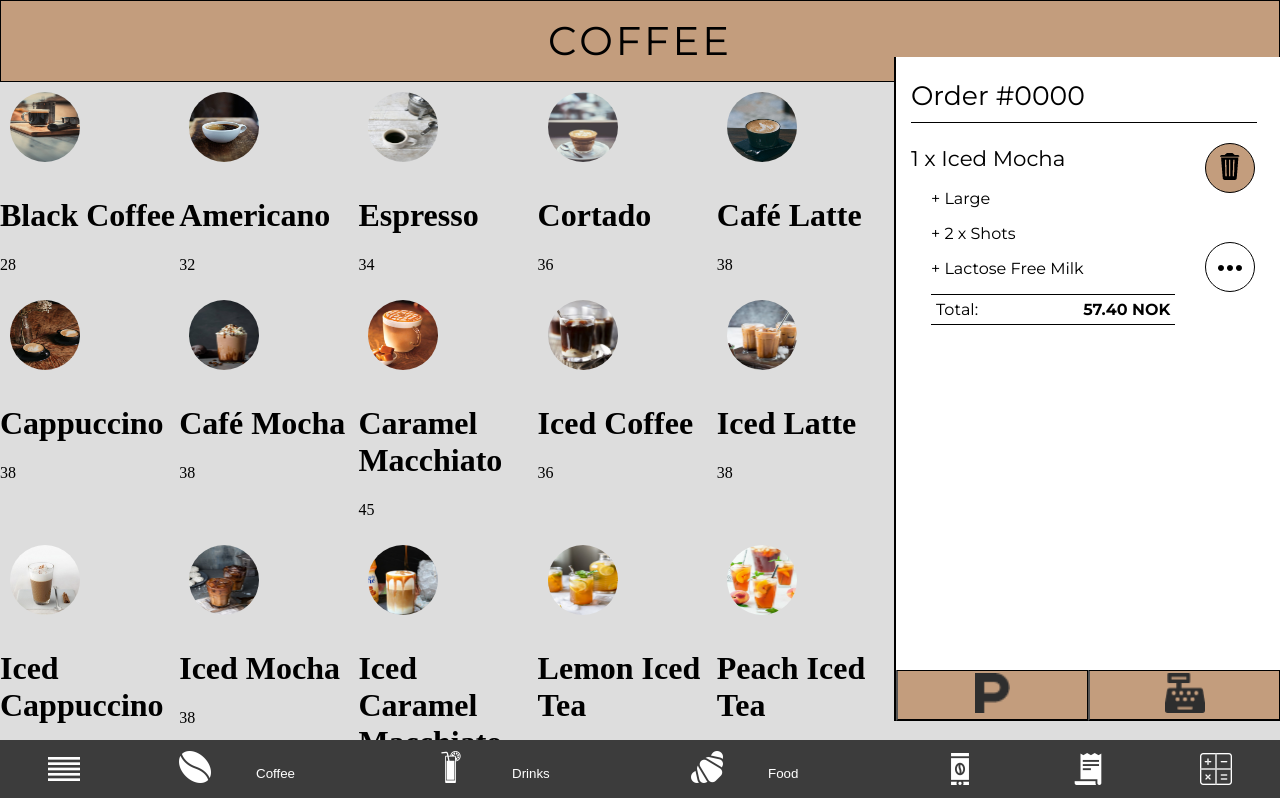
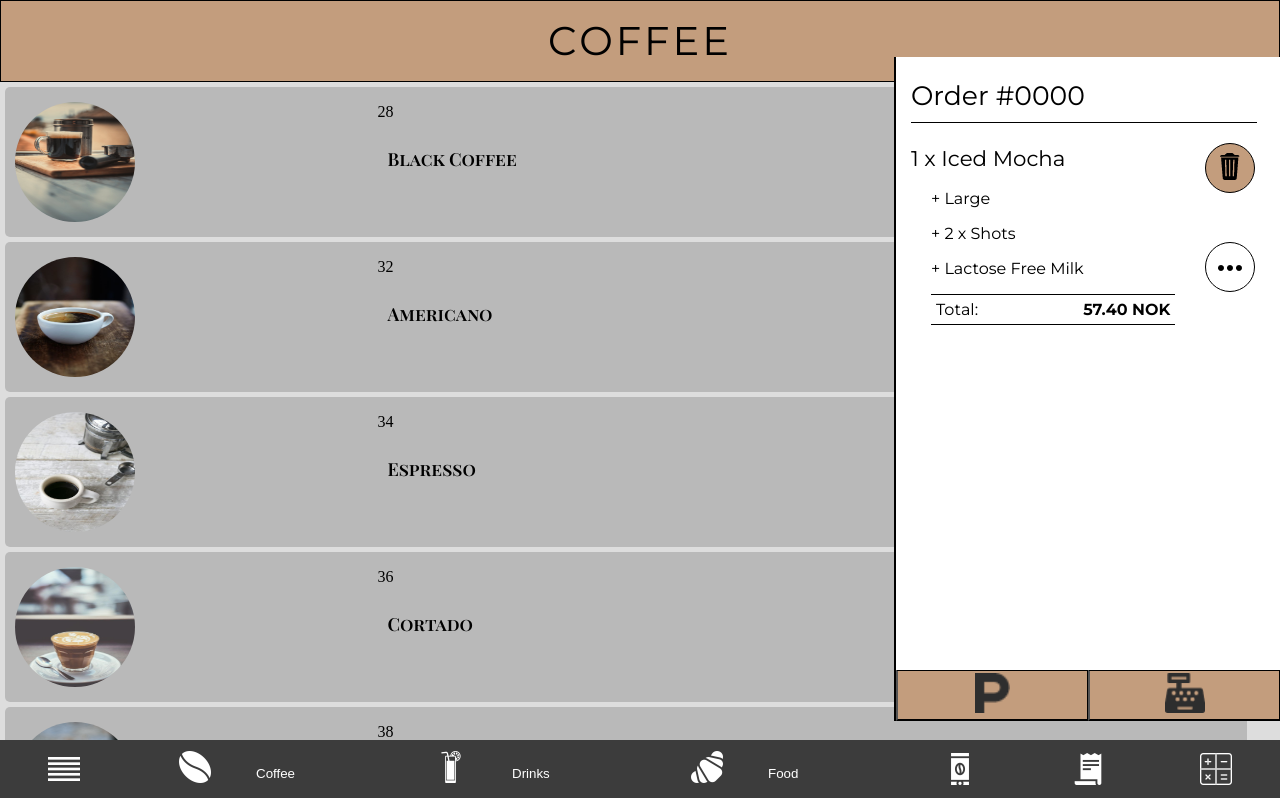
Before and after one commit to joakimgus/DS3801_Grensesnitt_Eksamen, a React (Create React App) app in the folder eksamen/: page / in a window 1280 px wide. Shown: the top 798 px of the page. Built offline with nearby package versions, Linux system fonts and the light colour scheme.

Commit message:
more works

```diff
--- a/eksamen/src/css/App.css
+++ b/eksamen/src/css/App.css
@@ -43,6 +43,6 @@
     margin: 0;
     padding: 0;
     background-color: rgb(221,221,221);
-    overflow: auto;
+    overflow: scroll;
   }
 }
--- a/eksamen/src/css/POS_ProductCard.css
+++ b/eksamen/src/css/POS_ProductCard.css
@@ -1,20 +1,48 @@
 /* For iPhone X - App solution */
 @media screen and (min-width : 813px) {
 
-    .posProductCardContainer {
+    .posProductCard {
         display: grid;
-        grid-template-columns: repeat(5, 1fr);
+        grid-template-columns: 3fr 5fr 2fr;
         grid-template-rows: repeat(4, 1fr);
-        width: 70%;
-        height: 70%;
-        max-height: 677px;
-        overflow-y: scroll;
+        width: 97%;
+        height: 150px;
+        background-color: rgba(77, 77, 77, 0.244);
+        border-radius: 5px;
+        margin: 5px;
     }
 
     .posProductImage {
+        grid-column: 1 / 2;
+        grid-row: 1 / span 4;
         margin: 10px;
+        margin-top: 15px;
         border-radius: 50%;
-        width: 70px;
-        height: 70px;
+        width: 120px;
+        height: 120px;
+    }
+
+    h1.posProductTitle {
+        font-family: 'Playfair Display';
+        font-weight: 600;
+        font-variant: small-caps;
+        font-size: large;
+        grid-column: 2 / 3;
+        grid-row: 2;
+        margin-top: 10px;
+        margin-bottom: 5px;
+        margin-left: 10px;
+    }
+
+    .posProductPrice {
+        font-weight: 300;
+        font-family: 'Montserrat';
+        font-weight: 300;
+        font-size: medium;
+        text-transform: capitalize;
+        margin-top: 0px;
+        grid-column: 2 / 3;
+        grid-row: 3;
+        margin-left: 10px;
     }
 }
--- a/eksamen/src/js/components/POS_ProductCard.jsx
+++ b/eksamen/src/js/components/POS_ProductCard.jsx
@@ -5,16 +5,14 @@ const POS_ProductCard = () => {
 
   return(
     <>
-      <div className="posProductCardContainer">
         {menuItems.map((menuItem) => {
           return(
             <div className="posProductCard">
               <img className="posProductImage" src={menuItem.productImage} />
-              <h1>{menuItem.productName}</h1>
-              <p>{menuItem.price[0]}</p>
+              <h1 className="posProductTitle">{menuItem.productName}</h1>
+              <p className="posProuctPrice">{menuItem.price[0]}</p>
             </div>
         )})};
-      </div>
     </>
   )
 
```
